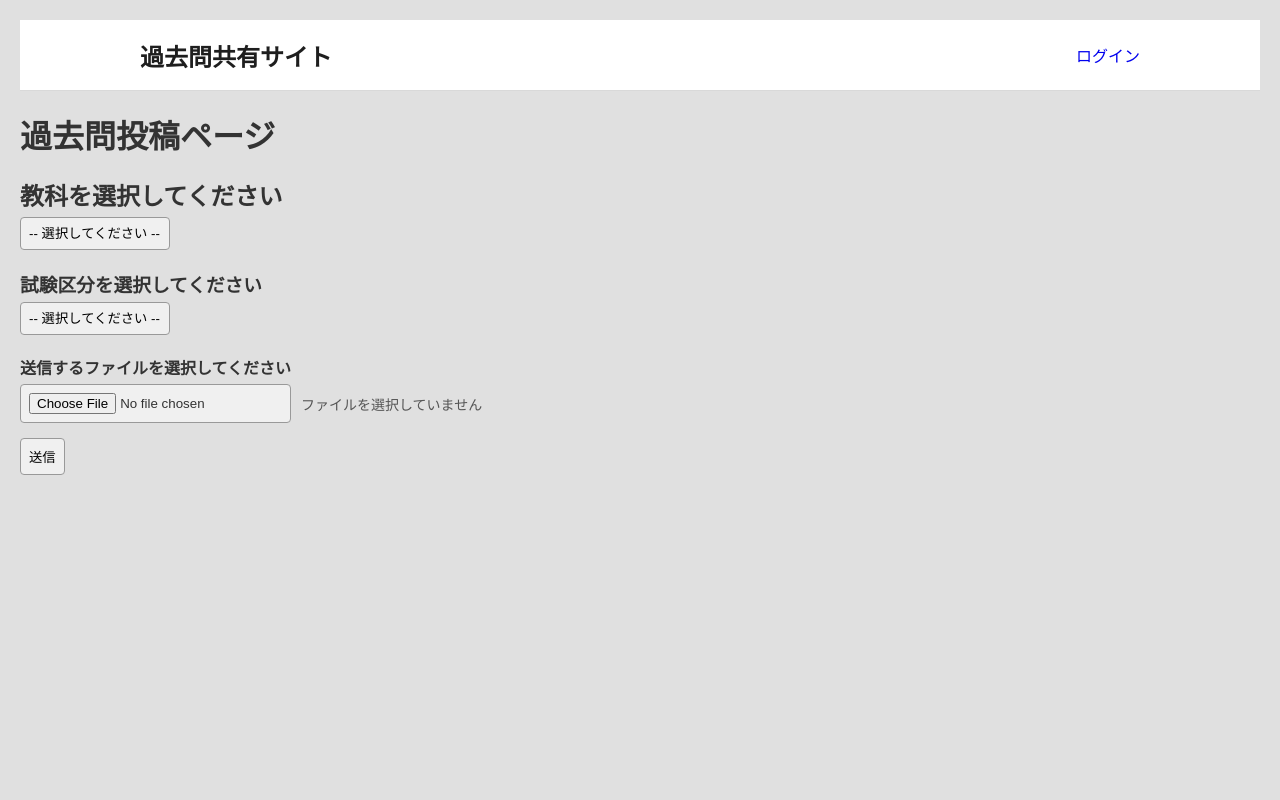
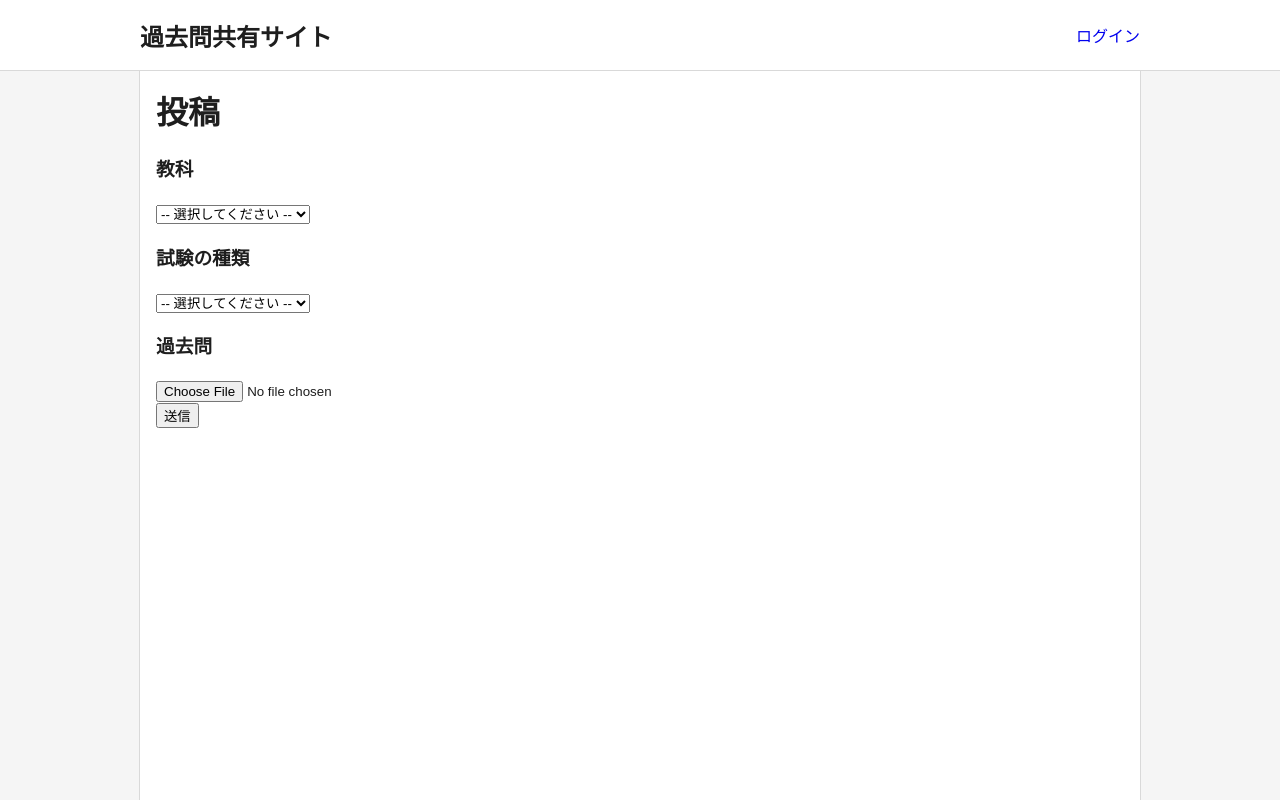
Before and after one commit to umiteru2004/schedule-site, a PHP site: page /post-exam-input.php in a window 1280 px wide. Run offline with PHP 8.4, Linux system fonts and the light colour scheme.

Commit message:
feat: 投稿ページをスタイリングしました。

```diff
--- a/php/post-exam-input.php
+++ b/php/post-exam-input.php
@@ -3,7 +3,6 @@ $PAGE_TITLE = "投稿";
 
 require "./ui/head.php";
 ?>
-
 </head>
 
 <body>
@@ -19,76 +18,17 @@ require "./ui/head.php";
         <meta charset="UTF-8">
         <meta name="viewport" content="width=device-width, initial-scale=1.0">
         <title>過去問投稿ページ</title>
-        <style>
-            body {
-                font-family: sans-serif;
-                background-color: #e0e0e0;
-                color: #333;
-                padding: 20px;
-            }
-
-            h1,
-            h2,
-            h3,
-            h4 {
-                margin-top: 20px;
-                margin-bottom: 5px;
-                color: #333;
-            }
-
-            select,
-            input[type="submit"] {
-                display: block;
-                margin-bottom: 15px;
-                padding: 8px;
-                border: 1px solid #999;
-                border-radius: 4px;
-                background-color: #f0f0f0;
-                cursor: pointer;
-            }
-
-            select {
-                appearance: none;
-                -webkit-appearance: none;
-                -moz-appearance: none;
-                text-align: left;
-            }
-
-            .file-input-group {
-                display: flex;
-                align-items: center;
-                margin-bottom: 15px;
-            }
-
-            .file-input-group input[type="file"] {
-                display: inline-block;
-                margin-bottom: 0;
-                padding: 8px;
-                border: 1px solid #999;
-                border-radius: 4px;
-                background-color: #f0f0f0;
-                cursor: pointer;
-            }
-
-            .file-name-display {
-                margin-left: 10px;
-                font-size: 14px;
-                color: #555;
-            }
-
-            input[type="submit"]:hover {
-                background-color: #d0d0d0;
-            }
-        </style>
     </head>
 
     <body>
+        <main>
+            <form action="post-exam-output.php" method="post" enctype="multipart/form-data">
+                <h1>投稿</h1>
 
-        <form action="post-exam-output.php" method="post" enctype="multipart/form-data">
-            <h1>過去問投稿ページ</h1>
-
-            <h2>教科を選択してください</h2>
-            <select name="subject">
+                <label for="subject">
+                    <h3>教科</h3>
+                </label>
+                <select name="subject" id="subject">
                     <option value="">-- 選択してください --</option>
                     <?php
                     require "./lib/subjects.php";
@@ -99,8 +39,10 @@ require "./ui/head.php";
                     ?>
                 </select>
 
-            <h3>試験区分を選択してください</h3>
-            <select name="type">
+                <label for="exam-type">
+                    <h3>試験の種類</h3>
+                </label>
+                <select name="type" id="exam-type">
                     <option value="">-- 選択してください --</option>
                     <?php
                     $section_options = ['前期中間', '前期期末'];
@@ -110,21 +52,16 @@ require "./ui/head.php";
                     ?>
                 </select>
 
-            <h4>送信するファイルを選択してください</h4>
+                <label for="exam-file">
+                    <h3>過去問</h3>
+                </label>
                 <div class="file-input-group">
-                <input type="file" id="exam_image" name="image">
-                <span id="file_name_display" class="file-name-display">ファイルを選択していません</span>
+                    <input type="file" name="image" id="exam-file">
                 </div>
 
                 <input type="submit" value="送信">
             </form>
-
-        <script>
-            document.getElementById('exam_image').addEventListener('change', function() {
-                const fileName = this.files.length > 0 ? this.files[0].name : 'ファイルを選択していません';
-                document.getElementById('file_name_display').textContent = fileName;
-            });
-        </script>
+        </main>
 
     </body>
 
```
Lines whose indentation alone changed are shown as unchanged.
